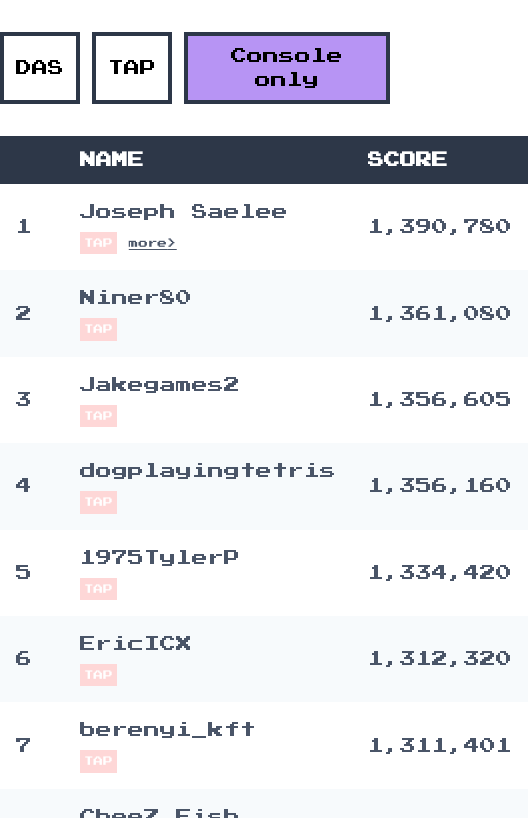
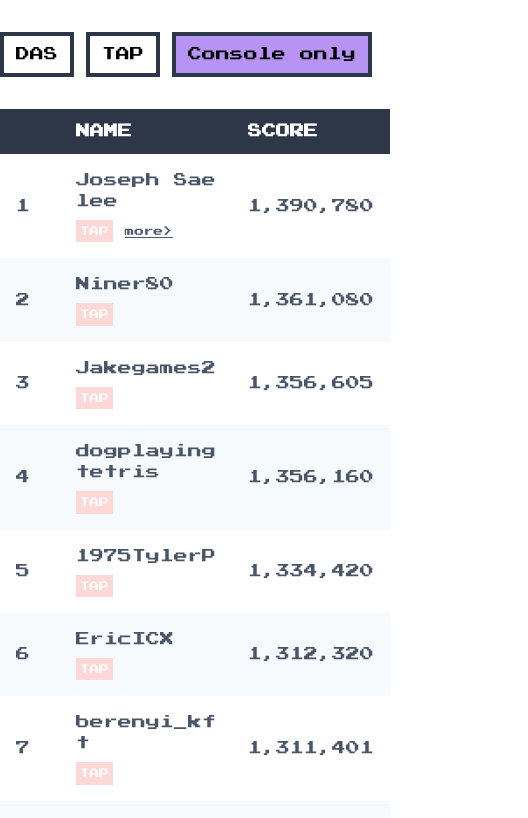
Before and after one commit to jefk/kansuto, a Next.js app: page / in a window 390 px wide. Shown: the top 818 px of the page, 528 px wide, since content can reach past the window. Built offline with nearby package versions, Linux system fonts and the light colour scheme.

Commit message:
table was busting past 100%

```diff
--- a/pages/index.tsx
+++ b/pages/index.tsx
@@ -35,7 +35,7 @@ const Home = () => {
         <link rel="icon" href="/favicon.ico" />
       </Head>
 
-      <main className={cx(tw.container)}>
+      <main className={cx(tw.container, 'text-sm sm:text-base')}>
         <div className="flex mt-8 space-x-3">
           <FilterButton filters={filters} setFilters={setFilters} facet="playStyle" value="DAS">
             DAS
@@ -69,7 +69,7 @@ const Home = () => {
                   <td className="p-4">{index + 1}</td>
                   <td className="p-4 items-center">
                     <div className="grid gap-2 md:grid-flow-col md:grid-cols-auto-1fr">
-                      {name}
+                      <div className="break-all">{name}</div>
                       <div className="flex items-baseline md:justify-between md:flex-row-reverse">
                         <div
                           className={cx('text-xs text-white p-1', {
```
